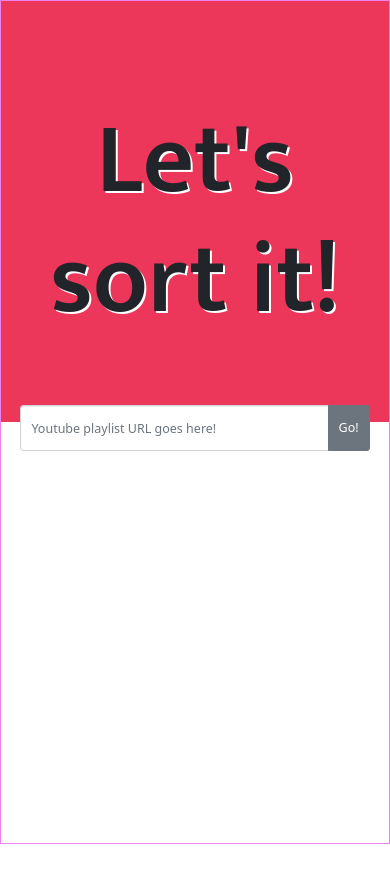
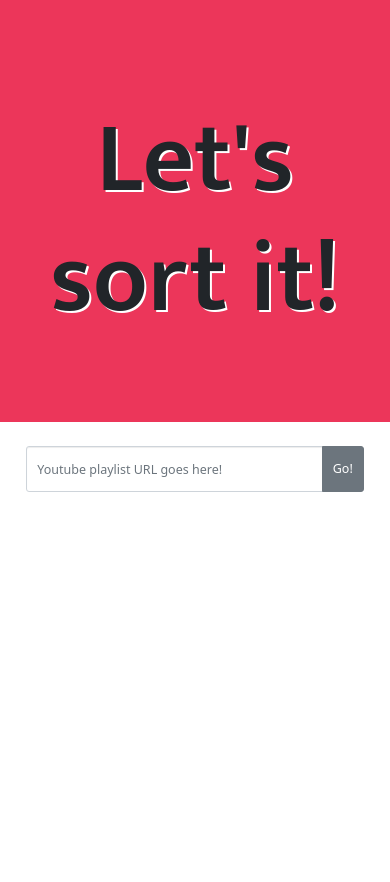
Before and after one commit to nish17/youtube-playlist-sorter, a React (Vite) app: page / in a window 390 px wide. Shown: the top 882 px of the page. Before the commit the page ends 844 px from the top, so only its background shows below. Built offline with nearby package versions, Linux system fonts and the light colour scheme; no server answers; a web font is replaced by a local one.

Commit message:
add media queries

```diff
--- a/src/styles.css
+++ b/src/styles.css
@@ -15,7 +15,7 @@
   width: 75%;
   height: 100%;
   position: relative;
-  border: 1px solid violet;
+  /* border: 1px solid violet; */
 }
 
 .main-header {
@@ -38,13 +38,15 @@
 }
 
 .dashboard {
-  /* width: 100%;
-  height: 100%; */
+  width: 100%;
+  height: 100%;
+  position: relative;
+  top: 0%;
 }
 
 .search-bar-container {
-  position: absolute;
-  top: 48%;
+  position: relative;
+  top: 24%;
   left: 5%;
   width: 90%;
 }
@@ -60,7 +62,9 @@
   position: absolute;
 
   width: 100%;
-  top: 120%;
+  top: 30%;
+  /* margin-top: 30%; */
+  /* top: 100%; */
   font-family: 'Mukta', sans-serif;
   /* text-align: left; */
   /* font-size: 100px; */
@@ -93,7 +97,6 @@
   color: #a83f39;
 }
 
-
 /* .result-table {
   display: flex;
   flex-direction: row;
@@ -124,3 +127,28 @@
   font-size: x-large;
 }
  */
+
+@media only screen and (max-width: 544px) {
+  .search-bar-container {
+    position: relative;
+    top: 12%;
+    left: 5%;
+    width: 90%;
+  }
+}
+
+@media only screen and (max-width: 324px) {
+  .search-bar-container {
+    position: relative;
+    top: 0%;
+    left: 5%;
+    width: 90%;
+  }
+
+  .main-header {
+    display: flex;
+    justify-content: center;
+    flex-wrap: wrap;
+    /* margin-top: rem; */
+  }
+}
```
